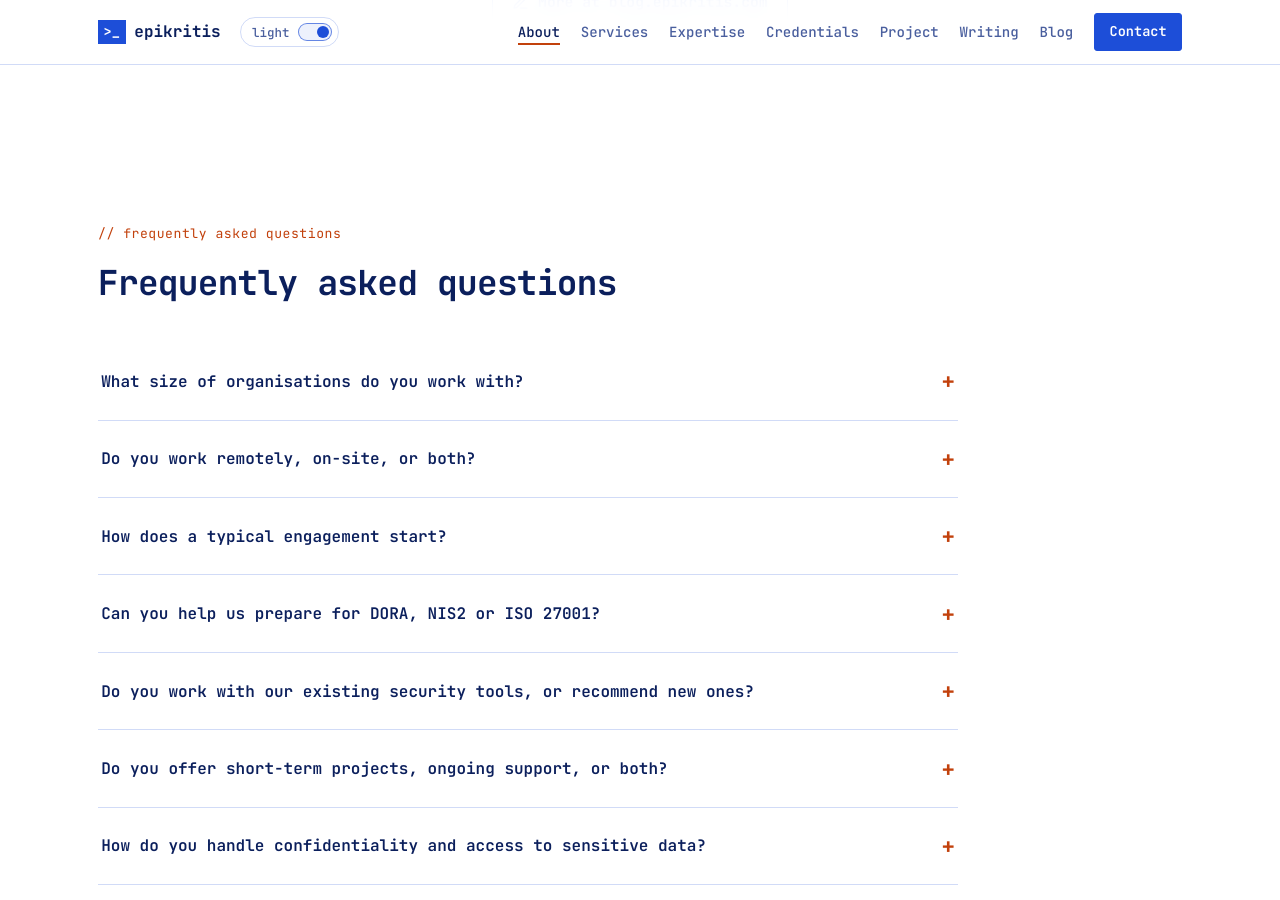
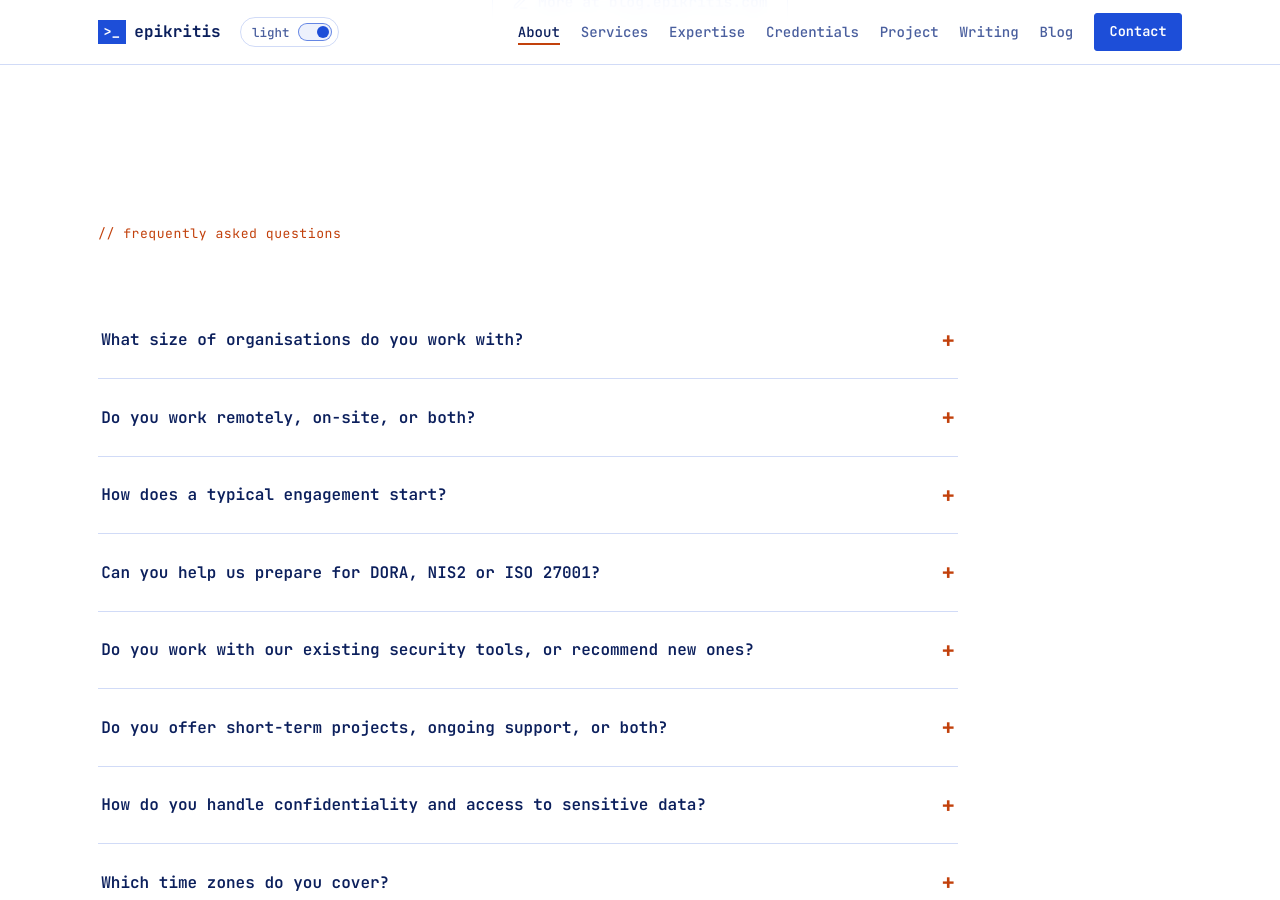
Before and after one commit to epikritis/epikritis.github.io, a Jekyll site: the page built from index.md, in a window 1280 px wide and 900 px high, scrolled down 5581 px. Built offline with Jekyll 4.4.1, drawn with Linux system fonts in a browser that asks for light colours.

Commit message:
Drop redundant FAQ heading; ignore NOTES-local.md
Co-Authored-By: Claude Opus 5.5 <noreply@anthropic.com>

```diff
--- a/_layouts/home.html
+++ b/_layouts/home.html
@@ -225,7 +225,6 @@ layout: default
 <section class="section container" id="faq">
   <header class="section-head reveal">
     <p class="eyebrow mono">// frequently asked questions</p>
-    <h2>Frequently asked questions</h2>
   </header>
   <div class="faq">
     {% for q in faqs %}
```
Also changed, not shown: 1 other file.
